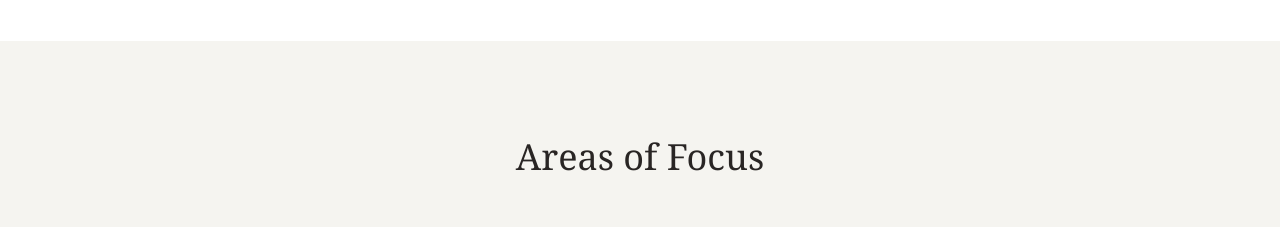
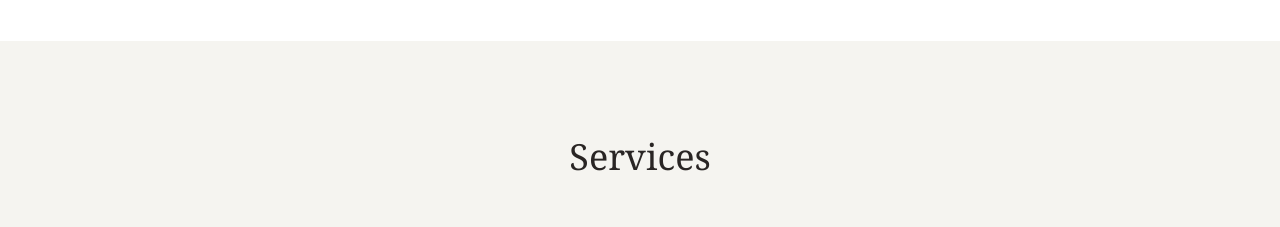
Before and after one commit to Suryakant01/growMT, a Next.js app: page / in a window 1280 px wide. Shown: the part 1900-2127 px from the top of the page. Built offline with nearby package versions, Linux system fonts and the light colour scheme.

Commit message:
fix: update section title from 'Areas of Focus' to 'Services'

```diff
--- a/src/components/AreasOfFocus.tsx
+++ b/src/components/AreasOfFocus.tsx
@@ -39,7 +39,7 @@ const AreasOfFocus: React.FC = () => {
     <section className="bg-[#F5F4F0] font-serif">
       <div className="max-w-7xl mx-auto px-4 sm:px-6 lg:px-8 py-20 lg:py-24">
         <h2 className="text-4xl text-center text-stone-800 mb-16 lg:mb-20">
-          Areas of Focus
+          Services
         </h2>
 
         <div className="grid grid-cols-1 md:grid-cols-3 gap-y-16 md:gap-x-10 lg:gap-x-16">
```
